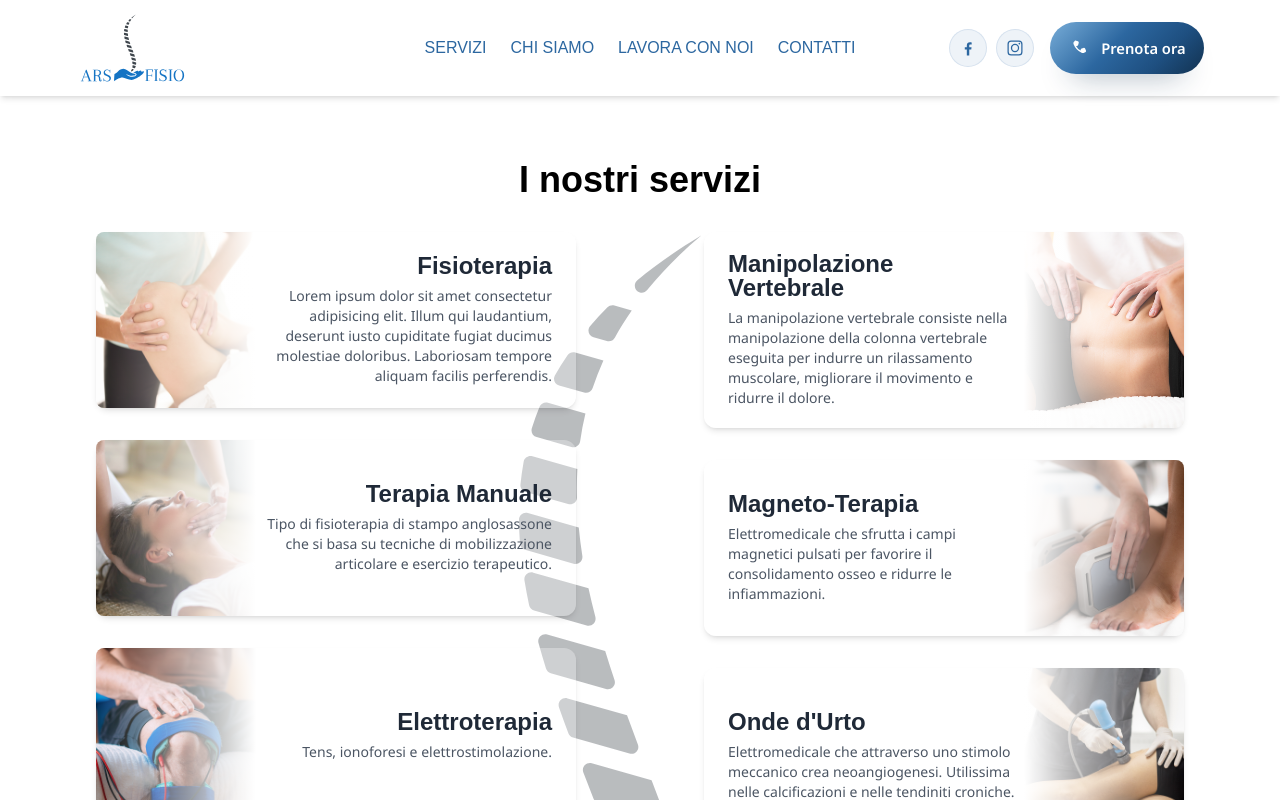
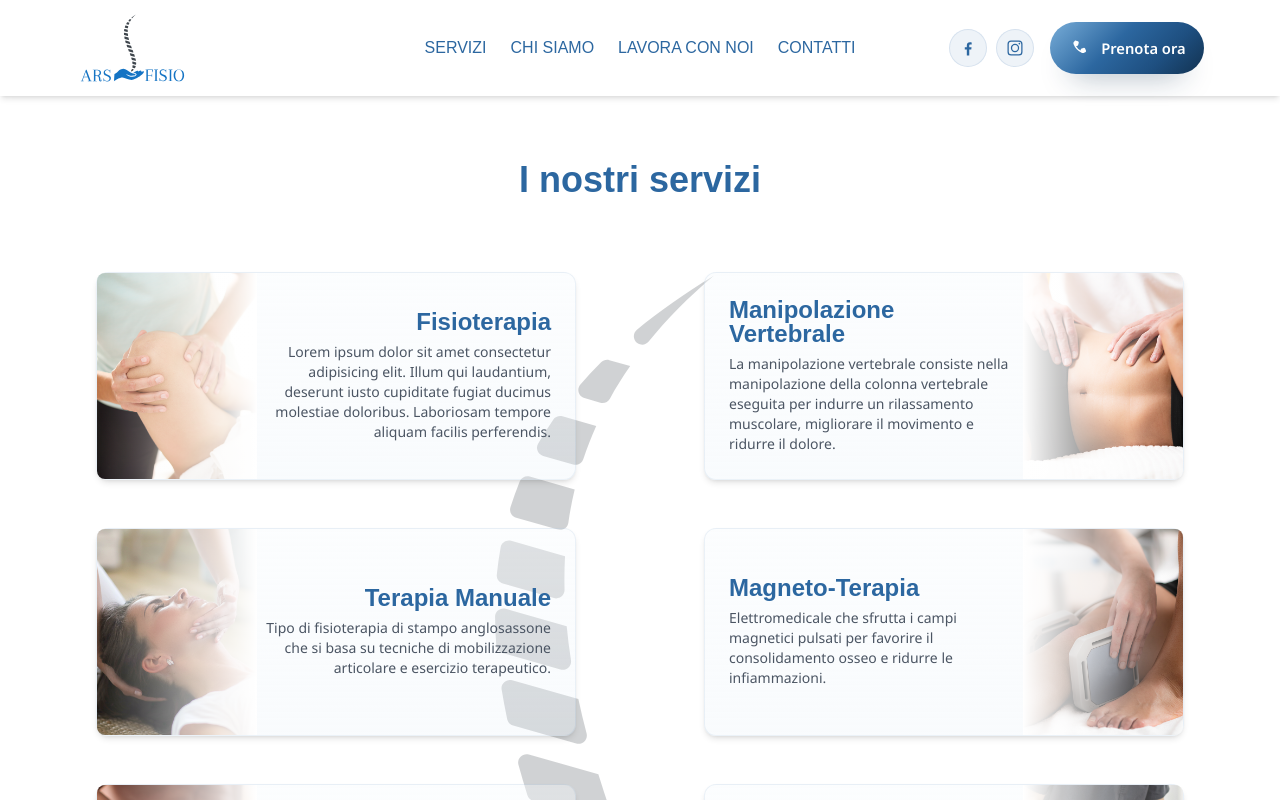
Before and after one commit to rolindaz/ars-fisio, a React (Vite) app: page /servizi in a window 1280 px wide. Shown: the top 800 px of the page. Built offline with nearby package versions, Linux system fonts and the light colour scheme; a web font is replaced by a local one.

Commit message:
feat: enhance ReviewsSection, Section, and ServiceCard components with improved styling and layout adjustments for better user experience
Co-authored-by: Copilot <copilot@github.com>

```diff
--- a/src/components/ReviewsSection.jsx
+++ b/src/components/ReviewsSection.jsx
@@ -28,7 +28,7 @@ export default function ReviewsSection() {
 
   return (
     <Section id="recensioni-home">
-      <h2 className="text-3xl md:text-4xl font-heading font-bold text-center mb-10">
+      <h2 className="text-3xl md:text-4xl font-heading font-bold text-center mb-0">
         Dicono di noi
       </h2>
       <div className="swiper-container">
--- a/src/components/Section.jsx
+++ b/src/components/Section.jsx
@@ -6,7 +6,7 @@ const Section = ({
 }) => {
   return (
     <section id={id} className={`${bg} py-14 md:py-16 lg:flex lg:min-h-[calc(100svh-var(--header-height))] lg:items-center`}>
-      <div className={`max-w-6xl h-full w-full mx-auto px-4 flex flex-col justify-center ${className}`}>
+      <div className={`max-w-6xl h-full w-full mx-auto px-4 flex flex-col justify-center [&>h1+*]:mt-8 [&>h2+*]:mt-8 md:[&>h1+*]:mt-10 md:[&>h2+*]:mt-10 ${className}`}>
         {children}
       </div>
     </section>
--- a/src/components/ServiceCard.jsx
+++ b/src/components/ServiceCard.jsx
@@ -16,12 +16,12 @@ export default function ServiceCard({
         className={`service-card-target w-full ${isHighlighted ? "service-card-target--highlighted" : ""} ${align === "right" ? "animate-slide-right" : "animate-slide-left"}`}
       >
         <div
-          className={`inner-card group flex w-full items-center justify-between gap-2 rounded-xl bg-white/30 backdrop-blur-md shadow-md transition-all min-h-44 duration-500 hover:-translate-y-1 hover:shadow-lg ${align === "right" ? "flex-row-reverse text-right" : ""}`}
+          className={`service-card-surface inner-card group flex w-full items-center justify-between gap-2 rounded-xl backdrop-blur-md shadow-md transition-all min-h-44 duration-500 hover:-translate-y-1 hover:shadow-lg ${align === "right" ? "flex-row-reverse text-right" : ""}`}
         >
           {/* Text */}
           <div className={`py-5 ${align === "right" ? "pe-6" : "ps-6"}`}>
             <h3
-              className={`text-base font-heading font-semibold text-gray-800 mb-2 ${align === "right" ? "text-right" : "text-left"}`}
+              className={`service-card-title text-base font-heading font-semibold mb-2 ${align === "right" ? "text-right" : "text-left"}`}
             >
               {title}
             </h3>
--- a/src/index.css
+++ b/src/index.css
@@ -644,14 +644,24 @@ a:visited:active {
   scroll-margin-top: calc(var(--header-height) + 1.5rem);
 }
 
+.service-card-surface {
+  background: linear-gradient(180deg, rgba(246, 250, 253, 0.38) 0%, rgba(231, 240, 248, 0.26) 100%);
+  border: 1px solid rgba(44, 103, 160, 0.08);
+}
+
+.service-card-title {
+  color: var(--logo-main);
+}
+
 .service-card-target .inner-card {
   transform-origin: center;
+  min-height: 13rem;
 }
 
 .service-card-target--highlighted .inner-card {
   transform: scale(1.03);
   box-shadow: 0 24px 38px -24px rgba(18, 50, 80, 0.55), 0 0 0 2px rgba(44, 103, 160, 0.18);
-  background: rgba(255, 255, 255, 0.42);
+  background: linear-gradient(180deg, rgba(246, 250, 253, 0.48) 0%, rgba(231, 240, 248, 0.34) 100%);
 }
 
 .service-card-wrapper {
--- a/src/pages/Servizi.jsx
+++ b/src/pages/Servizi.jsx
@@ -40,13 +40,13 @@ export default function Servizi() {
   return (
     <>
       <Section>
-        <h1 className="text-3xl md:text-4xl font-heading font-bold text-center mb-12">
+        <h1 className="text-3xl md:text-4xl font-heading font-bold text-center text-[var(--logo-main)] mb-0">
           I nostri servizi
         </h1>
 
         <div className="relative">
           <div
-            className="pointer-events-none absolute inset-0 flex justify-center opacity-60"
+            className="pointer-events-none absolute inset-0 flex justify-center opacity-40"
             style={{
               backgroundImage: `url("/logo-fisio-no-text.svg")`,
               backgroundRepeat: "no-repeat",
@@ -57,14 +57,14 @@ export default function Servizi() {
           </div>
             <div className="overlay-services relative mx-auto grid max-w-6xl grid-cols-1 gap-12 px-4 md:grid-cols-2 md:gap-32">
               {/* LEFT COLUMN */}
-              <div className="flex flex-col gap-8">
+              <div className="flex flex-col gap-10 md:gap-12">
                 {left.map((s, i) => (
                   <ServiceCard key={s.slug} {...s} align="right" delay={i*100} isHighlighted={highlightedService === s.slug} />
                 ))}
               </div>
 
               {/* RIGHT COLUMN */}
-              <div className="flex flex-col gap-8">
+              <div className="flex flex-col gap-10 md:gap-12">
                 {right.map((s, i) => (
                   <ServiceCard key={s.slug} {...s} align="left" delay={i*100} isHighlighted={highlightedService === s.slug} />
                 ))}
```
